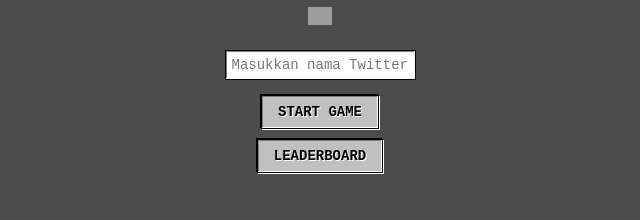
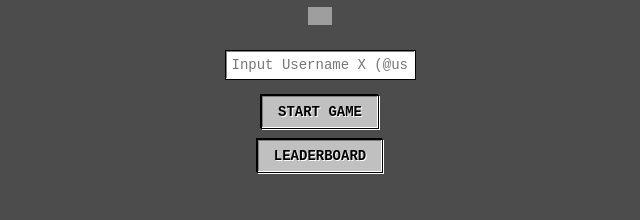
Before and after one commit to ajidimasputra13-pixel/restroblaster, a plain HTML site: page index.html in a window 1280 px wide. Shown: the part 402-622 px from the top of the page, 320-960 px from the left. Drawn offline with Linux system fonts and the light colour scheme; grey boxes are pictures that could not be loaded.

Commit message:
Add files via upload

```diff
--- a/index.html
+++ b/index.html
@@ -259,7 +259,7 @@
                     <a href="https://twitter.com/ethereum_os" target="_blank" class="twitter-link">
                         <img src="https://upload.wikimedia.org/wikipedia/commons/thumb/6/6f/Logo_of_Twitter.svg/512px-Logo_of_Twitter.svg.png" alt="Twitter Icon">
                     </a>
-                    <input type="text" id="twitterInput" placeholder="Masukkan nama Twitter (@namamu)">
+                    <input type="text" id="twitterInput" placeholder="Input Username X (@username)">
                     <button id="startButton">Start Game</button>
                     <button id="showLeaderboardButton">Leaderboard</button>
                 </div>
```
